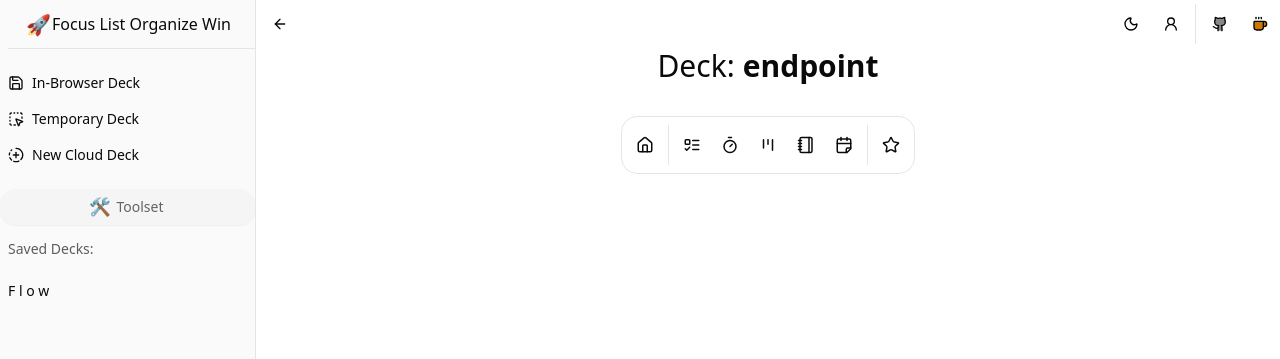
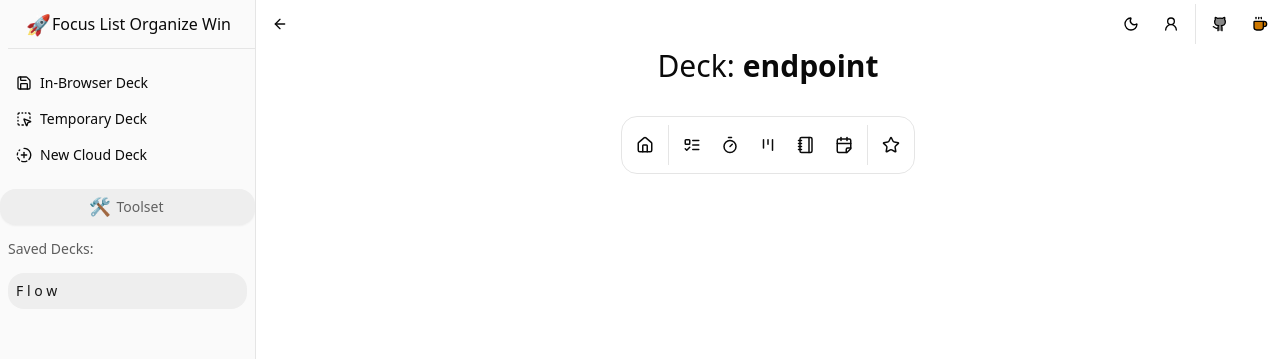
Before and after one commit to ra101/flow, a Next.js app: page /deck/endpoint in a window 1280 px wide. Shown: the top 359 px of the page. Built offline with nearby package versions, Linux system fonts and the light colour scheme.

Commit message:
Active Sidebar buttons

```diff
--- a/src/app/globals.css
+++ b/src/app/globals.css
@@ -53,11 +53,11 @@
   --popover-foreground: oklch(0.145 0 0);
   --primary: oklch(0.205 0 0);
   --primary-foreground: oklch(0.985 0 0);
-  --secondary: oklch(0.97 0 0);
+  --secondary: oklch(0.95 0 0);
   --secondary-foreground: oklch(0.205 0 0);
-  --muted: oklch(0.97 0 0);
+  --muted: oklch(0.95 0 0);
   --muted-foreground: oklch(0.556 0 0);
-  --accent: oklch(0.97 0 0);
+  --accent: oklch(0.95 0 0);
   --accent-foreground: oklch(0.205 0 0);
   --destructive: oklch(0.577 0.245 27.325);
   --border: oklch(0.922 0 0);
@@ -72,7 +72,7 @@
   --sidebar-foreground: oklch(0.145 0 0);
   --sidebar-primary: oklch(0.205 0 0);
   --sidebar-primary-foreground: oklch(0.985 0 0);
-  --sidebar-accent: oklch(0.97 0 0);
+  --sidebar-accent: oklch(0.95 0 0);
   --sidebar-accent-foreground: oklch(0.205 0 0);
   --sidebar-border: oklch(0.922 0 0);
   --sidebar-ring: oklch(0.708 0 0);
@@ -87,11 +87,11 @@
   --popover-foreground: oklch(0.985 0 0);
   --primary: oklch(0.922 0 0);
   --primary-foreground: oklch(0.205 0 0);
-  --secondary: oklch(0.269 0 0);
+  --secondary: oklch(0.29 0 0);
   --secondary-foreground: oklch(0.985 0 0);
-  --muted: oklch(0.269 0 0);
+  --muted: oklch(0.29 0 0);
   --muted-foreground: oklch(0.708 0 0);
-  --accent: oklch(0.269 0 0);
+  --accent: oklch(0.29 0 0);
   --accent-foreground: oklch(0.985 0 0);
   --destructive: oklch(0.704 0.191 22.216);
   --border: oklch(1 0 0 / 10%);
@@ -106,7 +106,7 @@
   --sidebar-foreground: oklch(0.985 0 0);
   --sidebar-primary: oklch(0.488 0.243 264.376);
   --sidebar-primary-foreground: oklch(0.985 0 0);
-  --sidebar-accent: oklch(0.269 0 0);
+  --sidebar-accent: oklch(0.29 0 0);
   --sidebar-accent-foreground: oklch(0.985 0 0);
   --sidebar-border: oklch(1 0 0 / 10%);
   --sidebar-ring: oklch(0.556 0 0);
--- a/src/components/app-sidebar.tsx
+++ b/src/components/app-sidebar.tsx
@@ -14,6 +14,7 @@ import { Button } from "@/components/ui/button";
 import {  SaveIcon, SquareDashedMousePointerIcon, CircleFadingPlusIcon } from "lucide-react";
 import { cn } from "@/utils/tailwind";
 import Link from "next/link";
+import { usePathname } from "next/navigation";
 
 
 const sidebarComponentCss = "group-data-[collapsible=icon]:opacity-0 transition-[opacity] delay-150 duration-200 ease-linear"
@@ -26,9 +27,12 @@ type SideBarDeckButtonProps = {
 };
 
 const SideBarDeckButton = ({ state, text, link, Icon = null }: SideBarDeckButtonProps) => {
+    const href = `/deck/${link}`
+    const isActive = usePathname() === href;
     return (
-        <Button asChild variant="ghost" className="p-0 rounded-2xl justify-start font-normal group-data-[collapsible=icon]:justify-end">
-            <Link href={`/deck/${link}`}>
+        <Button asChild variant="ghost" className="p-0 pl-2 rounded-2xl justify-start font-normal group-data-[collapsible=icon]:justify-end data-[active=true]:bg-accent data-[active=true]:text-accent-foreground dark:data-[active=true]:bg-accent/50"
+        data-active={isActive}>
+            <Link href={href}>
                 {Icon && <span className="m-0"><Icon /></span>}
                 <span className={sidebarComponentCss}>{state === "expanded" && text}</span>
             </Link>
```
